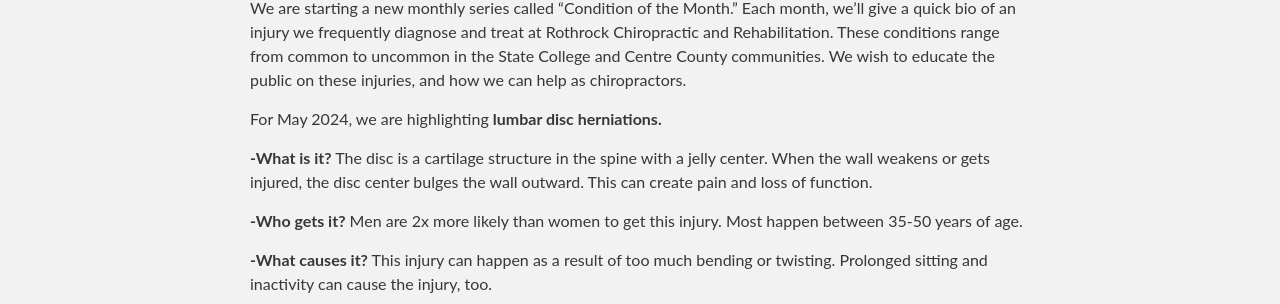
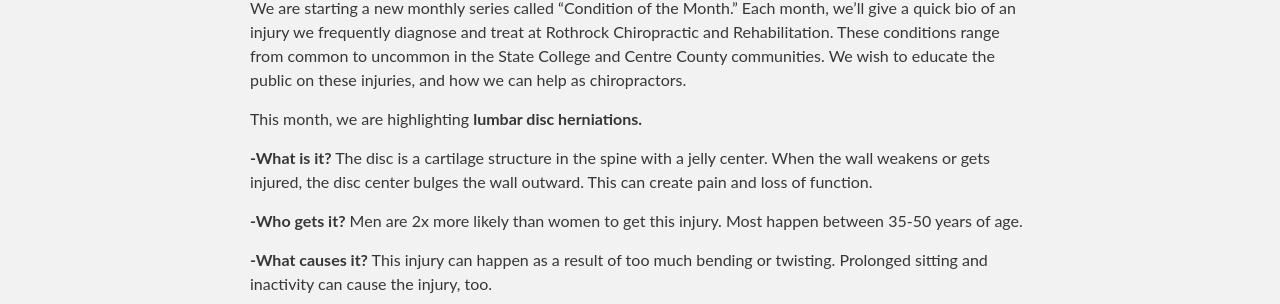
Before and after one commit to evpitcel/evpitcel.github.io, a Jekyll site: the page built from _posts/2024-05-03-lumbardisc2-COTM.md, in a window 1280 px wide. Shown: the part 393-697 px from the top of the page. Built offline with Jekyll 4.4.1, drawn with Linux system fonts in a browser that asks for light colours; our own code applies the rules of GitHub Pages for plain Markdown files.

Commit message:
New Post
commit new post

```diff
--- a/_posts/2024-05-03-lumbar-disc-COTM.md
+++ b/_posts/2024-05-03-lumbardisc2-COTM.md
@@ -6,7 +6,7 @@ date: 2024-05-03
 
 We are starting a new monthly series called “Condition of the Month.” Each month, we’ll give a quick bio of an injury we frequently diagnose and treat at Rothrock Chiropractic and Rehabilitation. These conditions range from common to uncommon in the State College and Centre County communities. We wish to educate the public on these injuries, and how we can help as chiropractors.
 
-For May 2024, we are highlighting **lumbar disc herniations.**
+This month, we are highlighting **lumbar disc herniations.**
 
 **-What is it?** The disc is a cartilage structure in the spine with a jelly center. When the wall weakens or gets injured, the disc center bulges the wall outward. This can create pain and loss of function.
 
```
